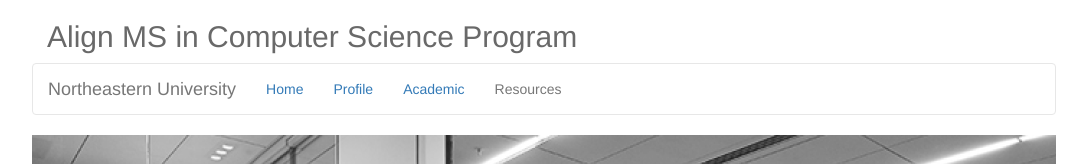
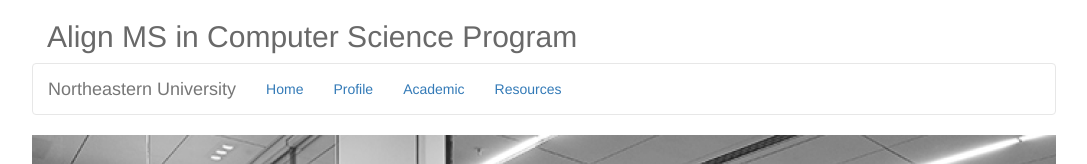
Before and after one commit to rexue70/asd-student-front-end, a React (Create React App) app in the folder student-front-end/: page /resources in a window 1280 px wide. Shown: the part 204-368 px from the top of the page, without its empty margins (96-1183 px from the left). Built offline with nearby package versions, Linux system fonts and the light colour scheme; a web font is replaced by a local one.

Commit message:
bring back resources

```diff
--- a/student-front-end/src/components/NavigationBar.js
+++ b/student-front-end/src/components/NavigationBar.js
@@ -52,7 +52,7 @@ class NavigationBar extends Component {
                                     <Link to="/academic">Academic</Link>
                                 </NavItem>
                                 <NavItem eventKey={4} href="/resources">
-                                    Resources
+                                    <Link to="/resources">Resources</Link>
                                 </NavItem>
                             </Nav>
                         </Navbar.Collapse>
```
